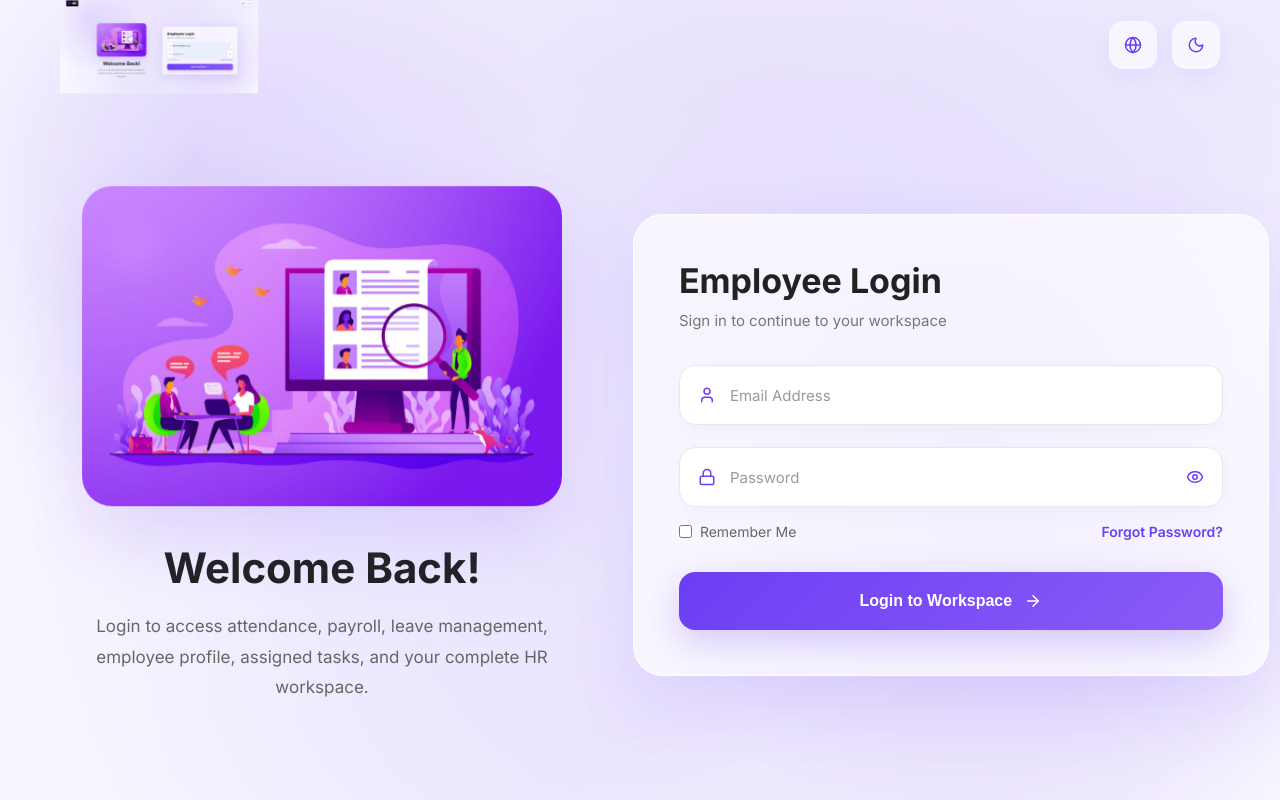
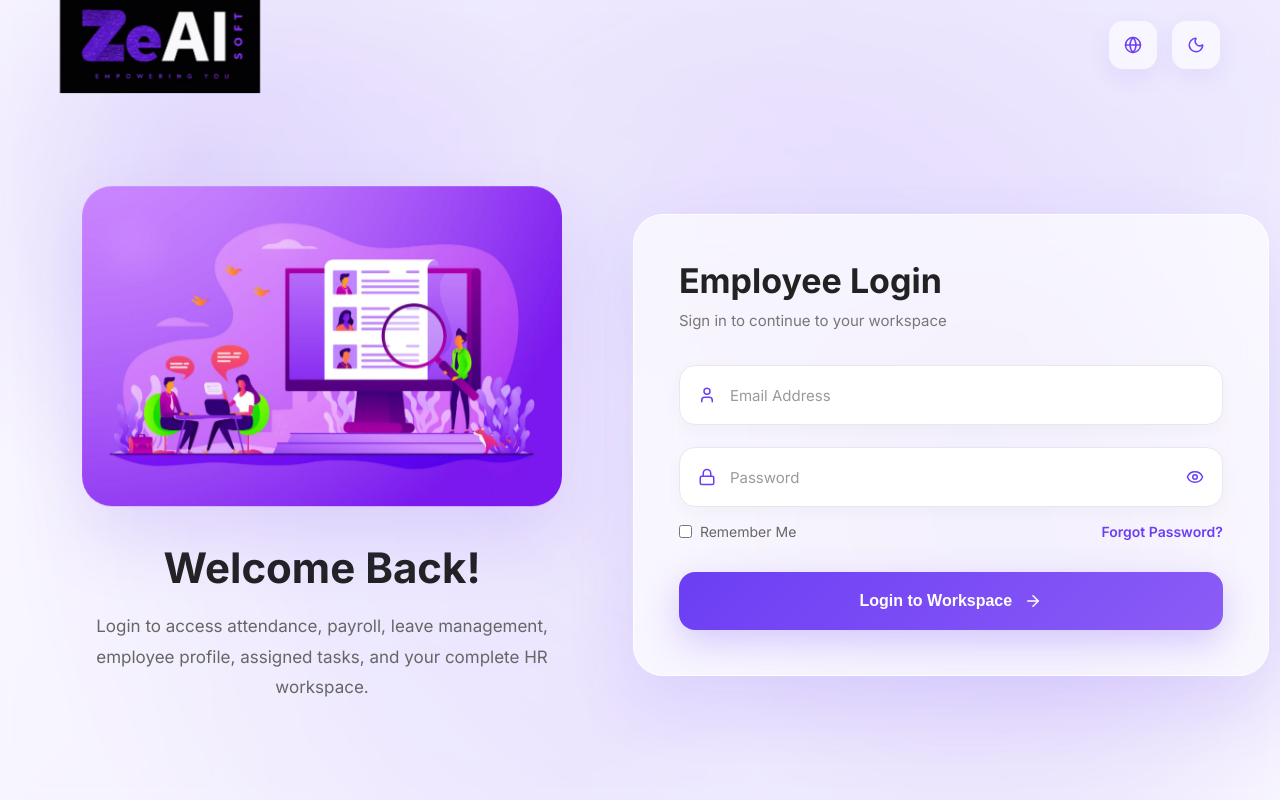
Before and after one commit to Dhiliban-14/hrms-frontend, a React (Vite) app: page /#/employee/login in a window 1280 px wide. Built offline with nearby package versions, Linux system fonts and the light colour scheme.

Commit message:
revert: restore original logo on login page - waiting for correct new logo file

```diff
--- a/src/pages/Login/EmployeeLogin.jsx
+++ b/src/pages/Login/EmployeeLogin.jsx
@@ -12,7 +12,7 @@ import {
 } from "lucide-react";
 
 import "./EmployeeLogin.css";
-import loginLogo from "../../assets/logos/logo-login.png";
+import logo from "../../assets/logos/logo.png";
 import employeeIllustration from "../../assets/images/emp.jpg";
 
 import { authAPI } from "../../services/api";
@@ -64,7 +64,7 @@ function EmployeeLogin() {
         <div className="login-logo">
 
           <img
-            src={loginLogo}
+            src={logo}
             alt="ZeAI Logo"
           />
 
```
Also changed, not shown: src/assets/logos/logo-login.png (deleted).
